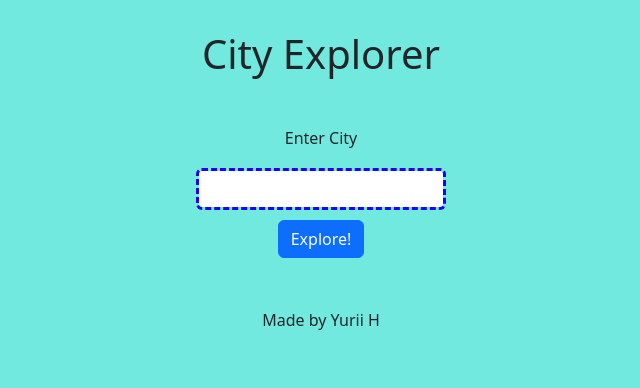
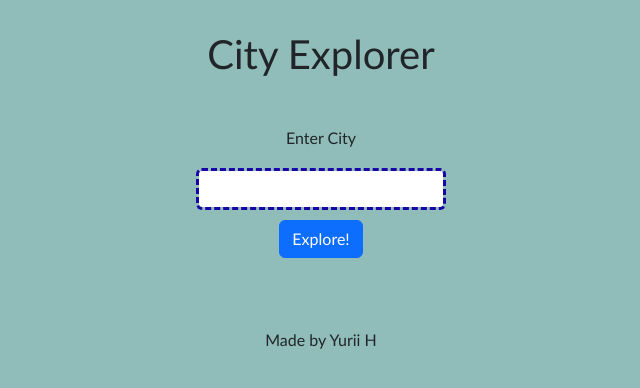
Before and after one commit to yhluk/city-explorer, a React (Create React App) app: page / in a window 1280 px wide. Shown: the top 388 px of the page, without its empty margins (319-959 px from the left). Built offline with nearby package versions, Linux system fonts and the light colour scheme.

Commit message:
final changes to lab8

```diff
--- a/src/Main.js
+++ b/src/Main.js
@@ -3,7 +3,10 @@ import { Button, Card, Container, Form, Alert } from "react-bootstrap";
 import axios from "axios";
 import "./index.css"
 import Weather from "./Weather";
+import Movies from "./Movies";
+// import MovieModal from "./Moviemodal";
 
+// const movie = 'movie';
 class Main extends React.Component {
 
   constructor(props) {
@@ -15,7 +18,9 @@ class Main extends React.Component {
       cityData: {},
       error: false,
       errorMessage: '',
-      weatherData: []
+      weatherData: [],
+      movieData:[]
+
     }
   }
 
@@ -28,11 +33,32 @@ class Main extends React.Component {
     })
   }
 
+  // handleShowModal = (title, image_url, description) =>      // Modal handler
+  // {
+  //   this.setState({
+  //     showModal: true,
+  //     title: title,
+  //     description: description,
+  //     image_url: image_url
+  //   })
+  // }
+
+  // handleCloseModal = () =>                        // Close modal handler
+  // {
+  //   this.setState({
+  //     showModal: false
+  //   })
+  // }
+
   getApiData = async (event) => {
     event.preventDefault();
     let url = `https://us1.locationiq.com/v1/search?key=${process.env.REACT_APP_LOCATIONIQ_KEY}&q=${this.state.city}&format=json`
+    console.log(url)
 
     let urlWeather = `${process.env.REACT_APP_SERVER}/weather?searchQuery=${this.state.city}`
+
+    let urlMovie = `${process.env.REACT_APP_SERVER}/movies?searchQuery=${this.state.city}`
+
 
     this.setState({
       displayInfo: false,
@@ -41,21 +67,24 @@ class Main extends React.Component {
     try {
       let response = await axios.get(url);
       let weatherResponse = await axios.get(urlWeather);
+      let movieResponse = await axios.get(urlMovie);
+      // console.log(movieResponse,'response sdsdsdsds')
 
       this.setState({
         displayInfo: true,
         cityData: response.data[0],
-        weatherData: weatherResponse.data
+        weatherData: weatherResponse.data,
+        movieData: movieResponse.data
+      })
 
-      })
     } catch (err) {
       this.setState({
         error: true,
         errorMessage: err.message
       })
     }
+
   }
-
 
 
   render() {
@@ -75,6 +104,7 @@ class Main extends React.Component {
         {this.state.displayInfo &&
           <>
             <Card>
+
               <Card.Body>
                 <Card.Title>{this.state.cityData.display_name}</Card.Title>
                 <Card.Text>Lat:  {this.state.cityData.lat}  Lon: {this.state.cityData.lon}</Card.Text>
@@ -94,6 +124,11 @@ class Main extends React.Component {
         weatherDay={this.state.weatherData}
         />
 
+        <Movies
+        // showModal={this.state.showModal}
+        movieList={this.state.movieData}
+        />
+
       </>
     )
   }
--- /dev/null
+++ b/src/Moviemodal.js
@@ -0,0 +1,35 @@
+
+
+// import React from "react"
+// import Modal from "react-bootstrap/Modal"
+// import './index.css'
+
+
+// class MovieModal extends React.Component {
+//   render() {
+//     return (
+//       <>
+//         <Modal
+//         className ={"modal"}
+//           show={this.props.showModal}
+//           onHide={this.props.handleCloseModal}>
+
+//           <Modal.Header closeButton>
+//             <Modal.Title>{this.props.title}</Modal.Title>
+//           </Modal.Header>
+
+//           <Modal.Body>
+//             <img src={this.props.image_url} alt={this.props.description}/>
+//           </Modal.Body>
+
+//           <Modal.Footer>
+//             {this.props.description}
+//           </Modal.Footer>
+
+//         </Modal>
+
+//       </>
+//     );
+//   }
+// }
+// export default MovieModal
--- /dev/null
+++ b/src/Movies.js
@@ -0,0 +1,44 @@
+import React from "react";
+import { Card, Container } from "react-bootstrap";
+
+
+
+
+class Movies extends React.Component {
+  handleModalWindow = () => {
+    this.props.handleShowModal(this.props.title, this.props.image_url, this.props.description)
+  }
+  render() {
+    return (
+      <Container  >
+
+      {this.props.movieList.map((
+        // title, overview, average_votes,total_votes, image_url, popularity, released_on,
+        movie, idx) =>
+          <Card
+            className="movieCard"
+            border="success"
+            style={{
+              width: '10rem',
+              // color: 'red',
+              // height: '20px'
+            }}
+            key={idx}
+            onClick={this.handleModalWindow}
+            >
+             <Card.Title>{movie.title}</Card.Title>
+             <Card.Text>{movie.released_on}</Card.Text>
+            <Card.Img
+                        // onClick={this.handleModalWindow}
+
+              src={`https://www.themoviedb.org/t/p/w1280/${movie.image_url}`}
+              alt='no poster available :('/>
+          </Card>
+
+   )}
+        </Container>
+    )
+  }
+}
+
+export default Movies;
--- a/src/Weather.js
+++ b/src/Weather.js
@@ -7,12 +7,14 @@ import { Card, Container } from "react-bootstrap";
 class Weather extends React.Component {
   render() {
     return (
-      <Container  >
+      <Container className="weatherCard"  >
+
       {this.props.weatherDay.map((day, idx) =>
           <Card
             border="success"
             style={{
-              width: '10rem'
+              width: '10rem',
+              height: '20rem !important'
             }}
             key={idx}>
             <Card.Title>{day.description}</Card.Title>
--- a/src/index.css
+++ b/src/index.css
@@ -1,12 +1,8 @@
 body {
   margin: 0;
-  font-family: -apple-system, BlinkMacSystemFont, 'Segoe UI', 'Roboto', 'Oxygen',
-    'Ubuntu', 'Cantarell', 'Fira Sans', 'Droid Sans', 'Helvetica Neue',
-    sans-serif;
   -webkit-font-smoothing: antialiased;
   -moz-osx-font-smoothing: grayscale;
-  background-color: rgb(114, 233, 223) !important;
-
+  background-color: rgb(144, 189, 185) !important;
 }
 
 code {
@@ -18,18 +14,18 @@ code {
   text-align: center;
   padding: 10px;
   margin: auto;
-
+  font-family:'Trebuchet MS', 'Lucida Sans Unicode', 'Lucida Grande', 'Lucida Sans', Arial, sans-serif
 }
 
 div .card {
   width: max-content;
-  background-color: rgb(35, 187, 233);
+  background-color: rgb(96, 151, 168);
   align-items: center;
 }
 
 input.form-control {
   width: 250px;
-  border: dashed rgb(33, 0, 246) 3px;
+  border: dashed rgb(25, 4, 167) 3px;
   margin: auto;
 }
 
@@ -44,3 +40,26 @@ justify-content: center;
 align-items: center;
 flex-wrap: wrap
 }
+.container .card {
+  width: 200px !important;
+  margin: 10px;
+  /* height: 20rem !important; */
+}
+
+
+
+.card img{
+  border-radius: 20px;
+}
+
+.movieCard{
+  height: 28rem !important;
+  font-weight: bolder;
+  font-size: larger;
+  color: rgb(7, 90, 29);
+  margin: 20px !important;
+}
+.movieCard img{
+  position: absolute;
+  bottom: 10px;
+}
```
